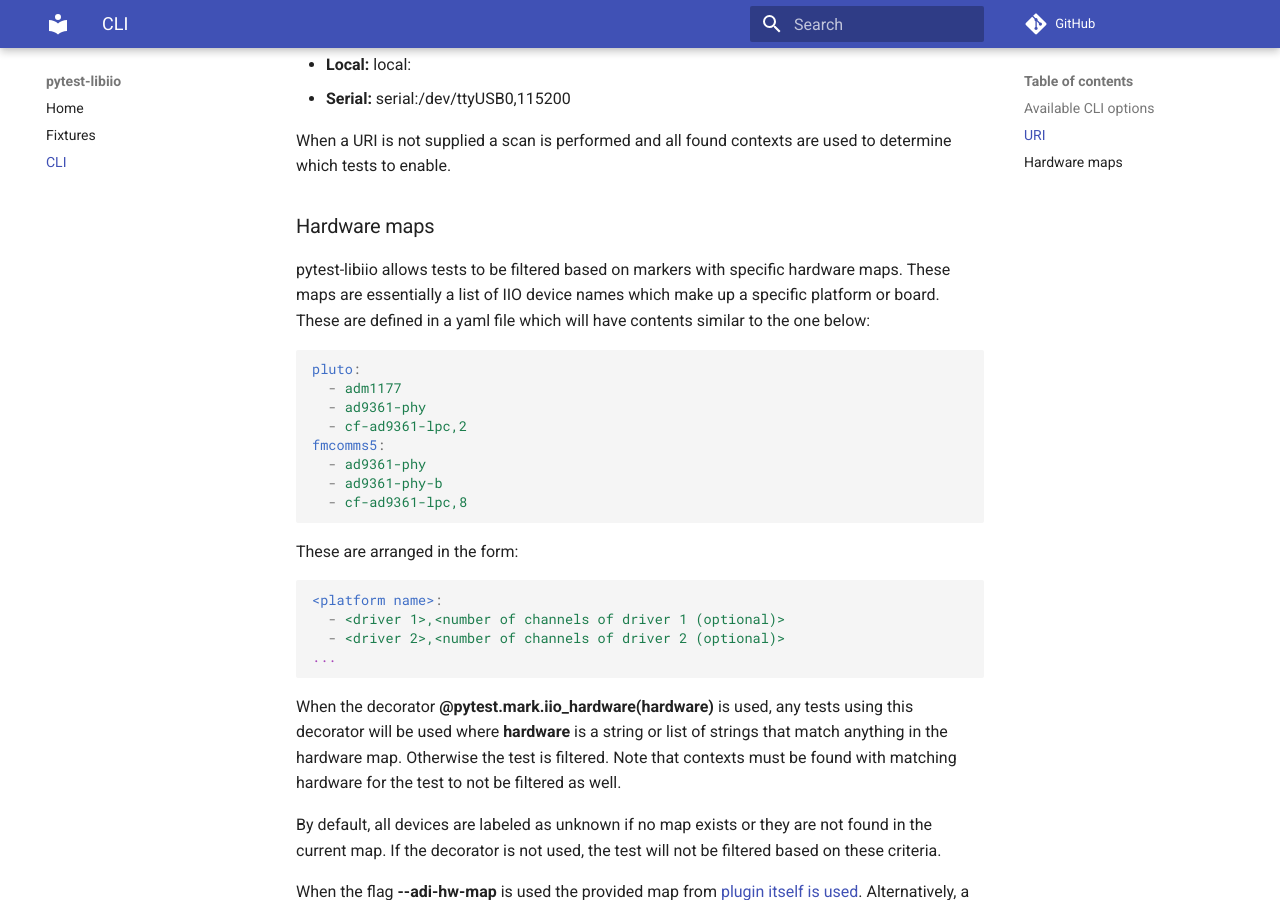
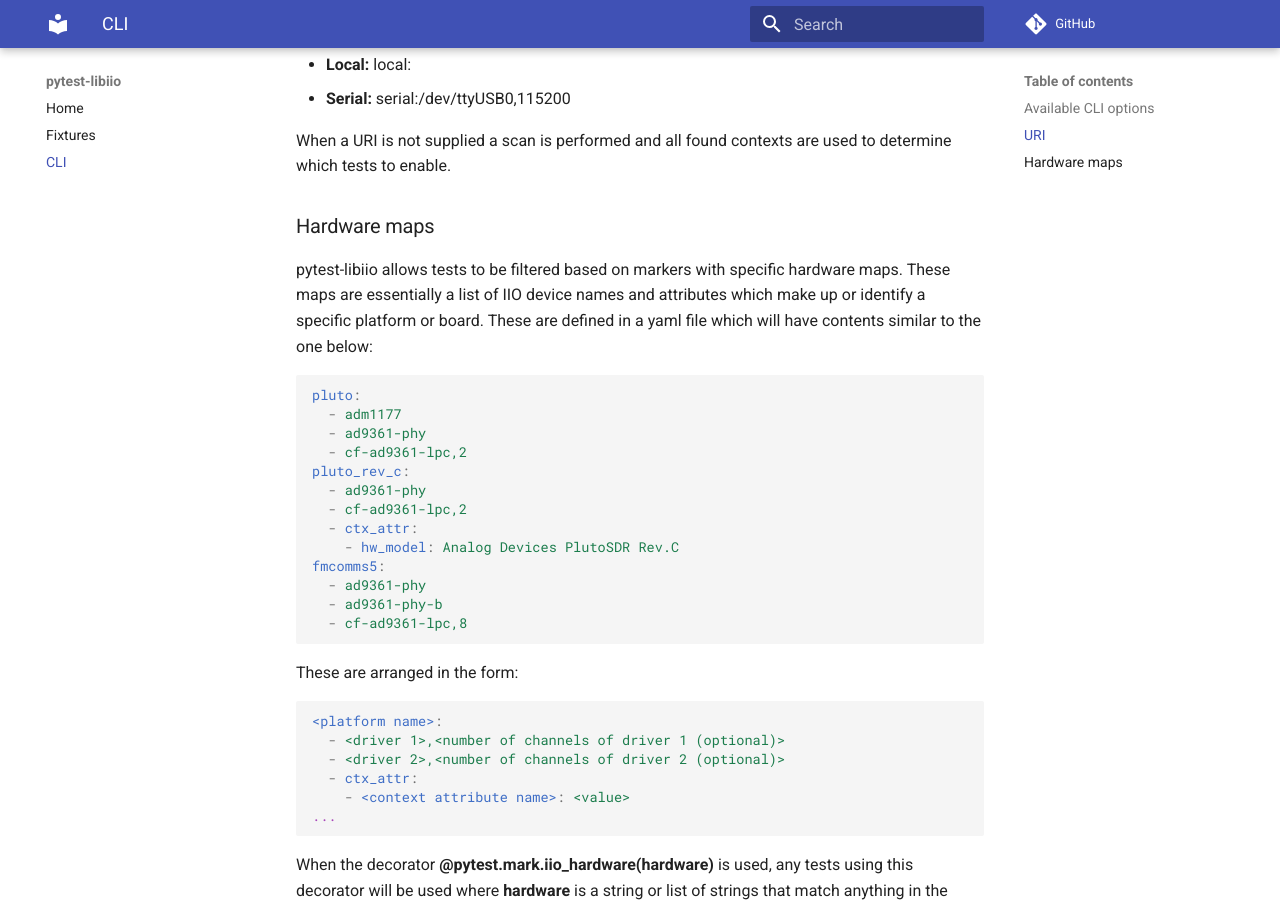
Before and after one commit to tfcollins/pytest-libiio, an MkDocs documentation site: the page built from docs/cli.md, in a window 1280 px wide and 900 px high, scrolled down 661 px. Built offline with MkDocs 1.6.1 and Material for MkDocs 9.7.7, drawn with Linux system fonts in a browser that asks for light colours; comment, search, counter and statistics services are not loaded; old or Windows-style settings are respelled for this version of MkDocs.

Commit message:
Add doc for context attribute support
Signed-off-by: Travis F. Collins <travis.collins@analog.com>

````diff
--- a/docs/cli.md
+++ b/docs/cli.md
@@ -30,13 +30,18 @@ When a URI is not supplied a scan is performed and all found contexts are used t
 
 ### Hardware maps
 
-pytest-libiio allows tests to be filtered based on markers with specific hardware maps. These maps are essentially a list of IIO device names which make up a specific platform or board. These are defined in a yaml file which will have contents similar to the one below:
+pytest-libiio allows tests to be filtered based on markers with specific hardware maps. These maps are essentially a list of IIO device names and attributes which make up or identify a specific platform or board. These are defined in a yaml file which will have contents similar to the one below:
 
 ``` yaml
 pluto:
   - adm1177
   - ad9361-phy
   - cf-ad9361-lpc,2
+pluto_rev_c:
+  - ad9361-phy
+  - cf-ad9361-lpc,2
+  - ctx_attr:
+    - hw_model: Analog Devices PlutoSDR Rev.C
 fmcomms5:
   - ad9361-phy
   - ad9361-phy-b
@@ -48,6 +53,8 @@ These are arranged in the form:
 <platform name>:
   - <driver 1>,<number of channels of driver 1 (optional)>
   - <driver 2>,<number of channels of driver 2 (optional)>
+  - ctx_attr:
+    - <context attribute name>: <value>
 ...
 ```
 
````
